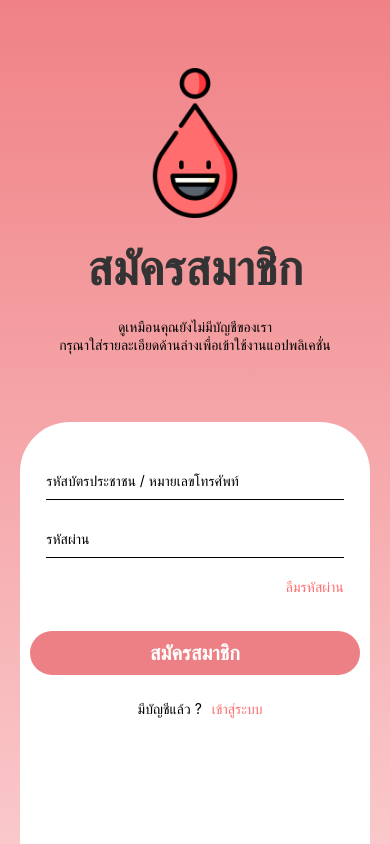
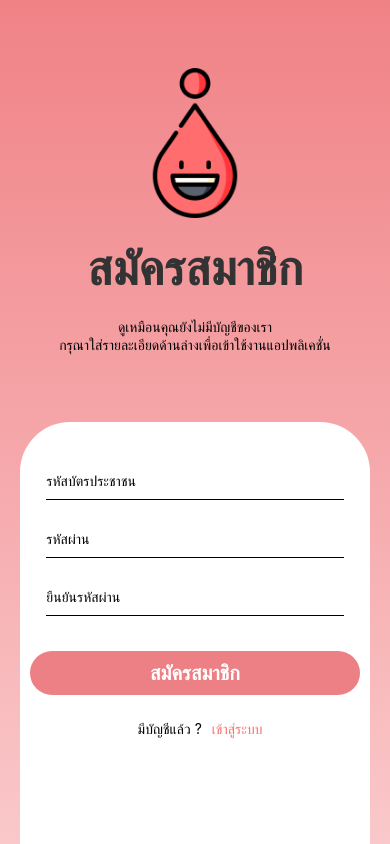
Before and after one commit to Phe-nix/BloodHubApp, a React Native app in the folder client/: screen /Auth in a window 390 px wide. Built offline with nearby package versions, Linux system fonts and the light colour scheme.

Commit message:
[update] createScreen, forgetPassword

```diff
--- a/client/src/navigation/AuthNavigation.tsx
+++ b/client/src/navigation/AuthNavigation.tsx
@@ -1,6 +1,9 @@
 import { createNativeStackNavigator } from "@react-navigation/native-stack";
-import { SignInScreen, SignUpScreen } from "../screens";
-import { CreateAccountScreen } from "../screens/auth/CreateAccountScreen";
+import CreateAccountScreen from "../screens/auth/CreateAccountScreen";
+import ForgetPassword from "../screens/auth/ForgetPassword";
+import SignInScreen from "../screens/auth/SignInScreen";
+import SignUpScreen from "../screens/auth/SignUpScreen";
+import VerificationScreen from "../screens/auth/VerificationScreen";
 
 const Stack = createNativeStackNavigator();
 
@@ -27,6 +30,17 @@ export const AuthNaivgation = () => {
 
         }}
       />
+      <Stack.Screen name="ForgetPassword" component={ForgetPassword}
+        options={{
+
+        }}
+      />
+
+      <Stack.Screen name="VerificationScreen" component={VerificationScreen}
+        options={{
+
+        }}
+      />
     </Stack.Navigator>
   );
 }
--- a/client/src/screens/auth/CreateAccountScreen.tsx
+++ b/client/src/screens/auth/CreateAccountScreen.tsx
@@ -4,7 +4,7 @@ import Layer from "../../core/layouts/Layout";
 
 const {width, height} = Dimensions.get('screen')
 
-export const CreateAccountScreen = ({navigation} : any) => {
+const CreateAccountScreen = ({navigation} : any) => {
   return(
     <View style={styles.container}>
       <Layer>
@@ -48,19 +48,20 @@ export const CreateAccountScreen = ({navigation} : any) => {
 
             <Text style={styles.headerPanel}>บัตรประชาชน</Text>
             <View style={[styles.panel, {flex: 1}]}>
-              <View style={{width: '85%', justifyContent: 'center', alignItems: 'center'}}>
-                <Image source={require("../../../assets/citizen1.png")}/>
+              <View style={{width: '85%', paddingTop: 10, paddingBottom: 20, justifyContent: 'center', alignItems: 'center'}}>
+                <Image style={{marginTop: 20}} source={require("../../../assets/citizen1.png")}/>
                 <TextInput
                   style={[styles.input, {marginTop: 20}]}
                 />
-                <Image source={require("../../../assets/citizen2.png")}/>
+                <Image style={{marginTop: 40}}  source={require("../../../assets/citizen2.png")}/>
                 <TextInput
                   style={[styles.input, {marginTop: 20}]}
                 />
               </View>
             </View>
-
-            <Button title="Next" to="Home" buttonWidth={100} buttonHeight={10} navigation={navigation}/>
+            <View style={{marginTop: 20}}>
+              <Button title="Next" to="Home" buttonWidth={100} buttonHeight={10} navigation={navigation}/>
+            </View>
           </ScrollView>
         </SafeAreaView>
       </Layer>
@@ -90,7 +91,6 @@ const styles = StyleSheet.create({
   subheader: {
     fontSize: 18,
     color: '#4D4D4D',
-    marginHorizontal: 50,
     lineHeight: 27,
     justifyContent: 'center',
     alignItems: 'center',
@@ -114,3 +114,5 @@ const styles = StyleSheet.create({
     paddingVertical: 10
   }
 })
+
+export default CreateAccountScreen
--- /dev/null
+++ b/client/src/screens/auth/ForgetPassword.tsx
@@ -0,0 +1,87 @@
+import { Image, SafeAreaView, ScrollView, StyleSheet, Text, TextInput, View } from "react-native";
+import { Button } from "../../core/components/Button";
+import Layer from "../../core/layouts/Layout";
+
+const ForgetPassword = ({navigation} : any) => {
+  return(
+    <View style={styles.container}>
+      <Layer>
+        <SafeAreaView style={[styles.container, {marginHorizontal: 20}]}>
+        <ScrollView
+          showsVerticalScrollIndicator={false}
+        >
+            <View style={[styles.headerApp, {flex: 1}]}>
+              <Image source={require("../../../assets/Logo.png")} style={styles.img}/>
+              <Text style={styles.header}>ลืมรหัสผ่าน</Text>
+              <View style={styles.subheader}>
+                <Text>เราจะทำการส่ง OTP ไปยังหมายเลขโทรศัพท์ของท่าน</Text>
+              </View>
+            </View>
+
+            <View style={[styles.panel, {flex: 1, marginTop: 30}]}>
+              <View style={{width: '85%', paddingTop: 10, paddingBottom: 20}}>
+                <TextInput
+                  style={[styles.input]}
+                  placeholder='หมายเลขโทรศัพท์'
+                />
+                <View style={{marginTop: 20}}>
+                  <Button title="Next" to="VerificationScreen" buttonWidth={100} buttonHeight={10} navigation={navigation}/>
+                </View>
+              </View>
+            </View>
+
+          </ScrollView>
+        </SafeAreaView>
+      </Layer>
+    </View>
+  );
+}
+
+const styles = StyleSheet.create({
+  container: {
+    flex: 1,
+    justifyContent: 'center',
+  },
+  headerApp: {
+    justifyContent: 'center',
+    alignItems: 'center',
+  },
+  img: {
+    width: 150,
+    height: 150,
+  },
+  header: {
+    fontSize: 48,
+    fontWeight: 'bold',
+    color: '#333',
+    marginVertical: 10
+  },
+  subheader: {
+    fontSize: 18,
+    color: '#4D4D4D',
+    lineHeight: 27,
+    justifyContent: 'center',
+    alignItems: 'center',
+  },
+  headerPanel: {
+    fontSize: 20,
+    fontWeight: 'bold',
+    color: '#333',
+    marginVertical: 20
+  },
+  panel: {
+    borderRadius: 50,
+    backgroundColor: 'white',
+    justifyContent: 'center',
+    alignItems: 'center',
+    paddingVertical: 10,
+  },
+  input: {
+    borderBottomWidth: 1,
+    width: '100%',
+    paddingVertical: 10,
+    marginTop: 20
+  }
+})
+
+export default ForgetPassword
--- a/client/src/screens/auth/SignInScreen.tsx
+++ b/client/src/screens/auth/SignInScreen.tsx
@@ -3,7 +3,7 @@ import { Image, StyleSheet, Text, TextInput, TouchableOpacity, View } from "reac
 import { Button } from '../../core/components/Button';
 import Layer from '../../core/layouts/Layout';
 
-export const SignInScreen = ({navigation} : any) => {
+const SignInScreen = ({navigation} : any) => {
   return (
     <View style={styles.container}>
       <Layer>
@@ -28,7 +28,9 @@ export const SignInScreen = ({navigation} : any) => {
               placeholder='รหัสผ่าน'
               secureTextEntry={true}
             />
-            <Text style={{color: '#FF6D6E', textAlign: 'right', width: '100%', marginTop: 20}}>ลืมรหัสผ่าน</Text>
+            <TouchableOpacity onPress={()=>{navigation.navigate("ForgetPassword")}}>
+              <Text style={{color: '#FF6D6E', textAlign: 'right', width: '100%', marginTop: 20}}>ลืมรหัสผ่าน</Text>
+            </TouchableOpacity>
           </View>
           <View style={{justifyContent: 'center', alignItems: 'center', marginVertical: 30}}>
             <Button title={'เข้าสู่ระบบ'} to="Home" buttonWidth={120} buttonHeight={10} navigation={navigation}/>
@@ -80,3 +82,5 @@ const styles = StyleSheet.create({
     marginHorizontal: 20,
   }
 })
+
+export default SignInScreen
--- a/client/src/screens/auth/SignUpScreen.tsx
+++ b/client/src/screens/auth/SignUpScreen.tsx
@@ -21,14 +21,18 @@ export const SignUpScreen = ({navigation} : any) => {
           <View style={{marginTop: 20, width: '85%'}}>
             <TextInput
               style={[styles.input, {marginTop: 20}]}
-              placeholder='รหัสบัตรประชาชน / หมายเลขโทรศัพท์'
+              placeholder='รหัสบัตรประชาชน'
             />
             <TextInput
               style={[styles.input, {marginTop: 20}]}
               placeholder='รหัสผ่าน'
               secureTextEntry={true}
             />
-            <Text style={{color: '#FF6D6E', textAlign: 'right', width: '100%', marginTop: 20}}>ลืมรหัสผ่าน</Text>
+            <TextInput
+              style={[styles.input, {marginTop: 20}]}
+              placeholder='ยืนยันรหัสผ่าน'
+              secureTextEntry={true}
+            />
           </View>
           <View style={{justifyContent: 'center', alignItems: 'center', marginVertical: 30}}>
             <Button title={'สมัครสมาชิก'} to="CreateAccount" buttonWidth={120} buttonHeight={10} navigation={navigation}/>
@@ -85,3 +89,5 @@ const styles = StyleSheet.create({
     paddingVertical: 10
   }
 })
+
+export default SignUpScreen
--- /dev/null
+++ b/client/src/screens/auth/VerificationScreen.tsx
@@ -0,0 +1,88 @@
+import { Image, SafeAreaView, ScrollView, StyleSheet, Text, TextInput, View } from "react-native";
+import { Button } from "../../core/components/Button";
+import Layer from "../../core/layouts/Layout";
+
+const VerificationScreen = ({navigation} : any) => {
+  return(
+    <View style={styles.container}>
+      <Layer>
+        <SafeAreaView style={[styles.container, {marginHorizontal: 20}]}>
+        <ScrollView
+          showsVerticalScrollIndicator={false}
+        >
+            <View style={[styles.headerApp, {flex: 1}]}>
+              <Image source={require("../../../assets/Logo.png")} style={styles.img}/>
+              <Text
+               style={styles.header}>ยืนยัน OTP</Text>
+              <View style={styles.subheader}>
+                <Text>กรอกรหัสยืนยันตัวตน ที่ส่งไปยังหมายเลข xxx-xxx-xxxx</Text>
+              </View>
+            </View>
+
+            <View style={[styles.panel, {flex: 1, marginTop: 30}]}>
+              <View style={{width: '85%', paddingTop: 10, paddingBottom: 20}}>
+                <TextInput
+                  style={[styles.input]}
+                  placeholder='หมายเลขโทรศัพท์'
+                />
+                <View style={{marginTop: 20}}>
+                  <Button title="Next" to="Home" buttonWidth={100} buttonHeight={10} navigation={navigation}/>
+                </View>
+              </View>
+            </View>
+
+          </ScrollView>
+        </SafeAreaView>
+      </Layer>
+    </View>
+  );
+}
+
+const styles = StyleSheet.create({
+  container: {
+    flex: 1,
+    justifyContent: 'center',
+  },
+  headerApp: {
+    justifyContent: 'center',
+    alignItems: 'center',
+  },
+  img: {
+    width: 150,
+    height: 150,
+  },
+  header: {
+    fontSize: 48,
+    fontWeight: 'bold',
+    color: '#333',
+    marginVertical: 10
+  },
+  subheader: {
+    fontSize: 18,
+    color: '#4D4D4D',
+    lineHeight: 27,
+    justifyContent: 'center',
+    alignItems: 'center',
+  },
+  headerPanel: {
+    fontSize: 20,
+    fontWeight: 'bold',
+    color: '#333',
+    marginVertical: 20
+  },
+  panel: {
+    borderRadius: 50,
+    backgroundColor: 'white',
+    justifyContent: 'center',
+    alignItems: 'center',
+    paddingVertical: 10,
+  },
+  input: {
+    borderBottomWidth: 1,
+    width: '100%',
+    paddingVertical: 10,
+    marginTop: 20
+  }
+})
+
+export default VerificationScreen
--- a/client/src/screens/index.ts
+++ b/client/src/screens/index.ts
@@ -1,3 +1 @@
 export * from "./GetStarted";
-export * from "./auth/SignInScreen";
-export * from "./auth/SignUpScreen";
```
